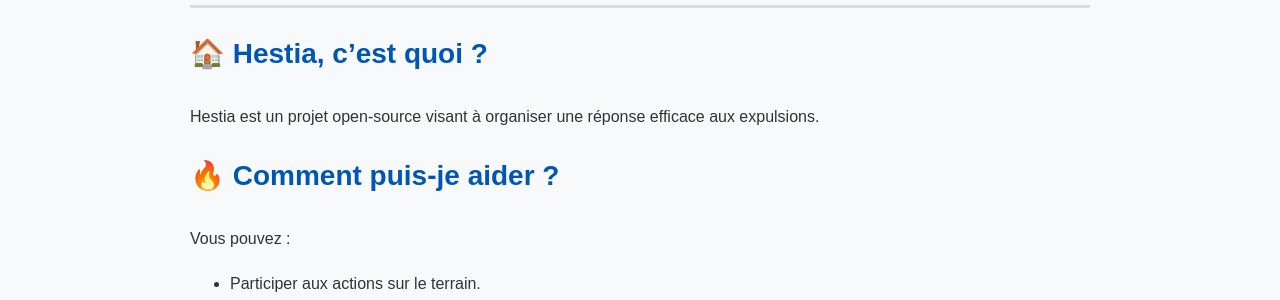
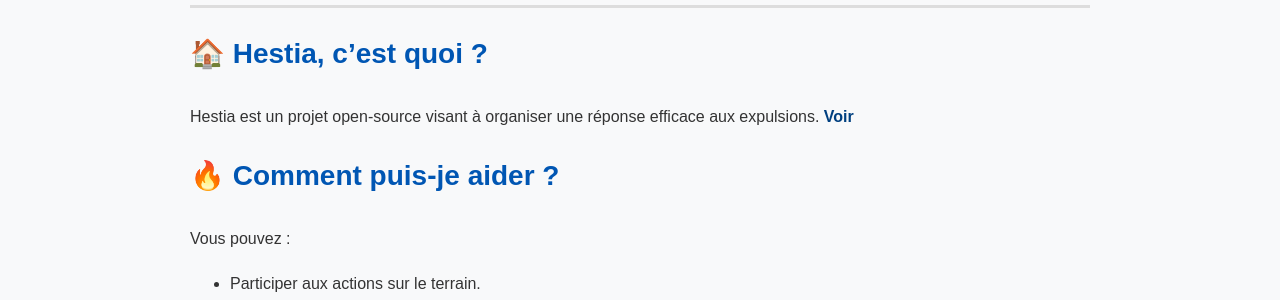
Before and after one commit to 5136Siegfried/Hestia, a Jekyll site: the page built from docs/faq/index.md, in a window 1280 px wide. Shown: the part 290-590 px from the top of the page. Built offline with Jekyll 4.4.1, drawn with Linux system fonts in a browser that asks for light colours.

Commit message:
Ajout de la FAQ sur l'origine du collectif et le manifeste

```diff
--- a/docs/faq/index.md
+++ b/docs/faq/index.md
@@ -6,6 +6,7 @@ title: "❓ FAQ"
 
 ## 🏠 Hestia, c'est quoi ?
 Hestia est un projet open-source visant à organiser une réponse efficace aux expulsions.
+[Voir](qui-sommes-nous.md)
 
 ## 🔥 Comment puis-je aider ?
 Vous pouvez :
```
